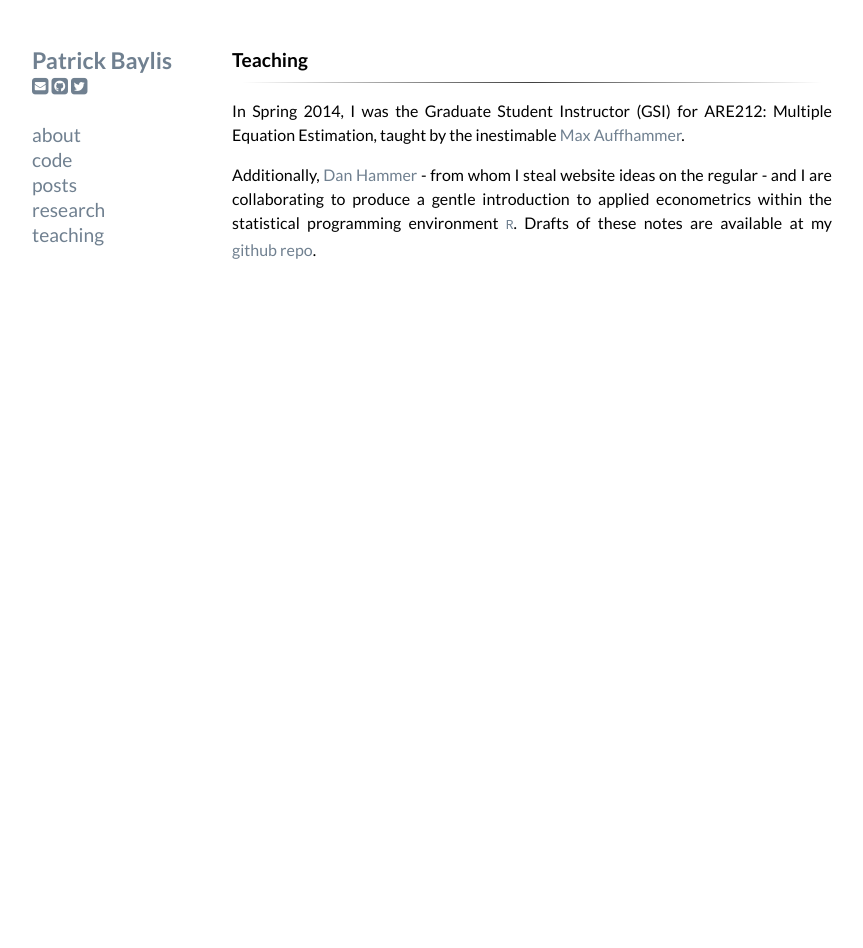
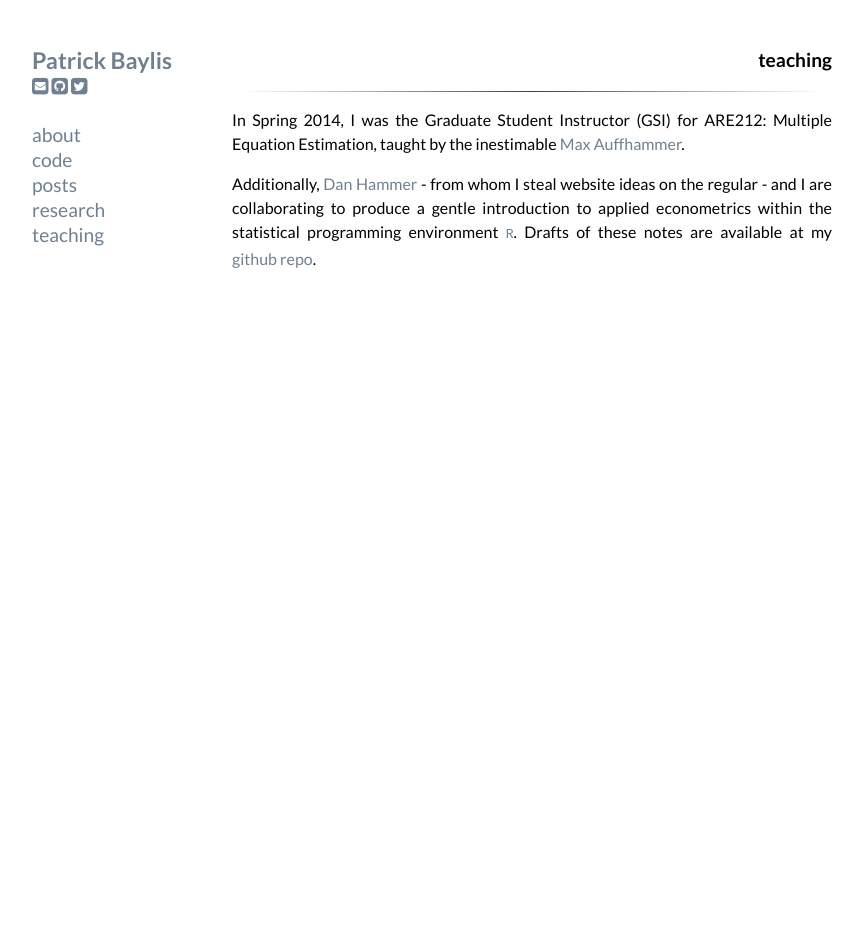
Before and after one commit to pbaylis/pbaylis.github.io, a Jekyll site: the page built from teaching.markdown, in a window 1280 px wide. Shown: the whole page, without its empty margins (208-1071 px from the left). Built offline with Jekyll 4.4.1, drawn with Linux system fonts in a browser that asks for light colours; nearby versions of some CDN libraries; Markdown is read by kramdown in place of the engine named in the settings.

Commit message:
teaching

```diff
--- a/teaching.markdown
+++ b/teaching.markdown
@@ -1,8 +1,8 @@
 ---
 layout: default
-title: Patrick Baylis | Teaching
+title: Patrick Baylis | teaching
 ---
-<h2>Teaching</h2>
+<h1 align="right">teaching</h1>
 ***
 In Spring 2014, I was the Graduate Student Instructor (GSI) for ARE212: Multiple Equation Estimation, taught by the inestimable [Max Auffhammer](http://are.berkeley.edu/~auffhammer/Maximilian_Auffhammer/Welcome.html).
 
```
